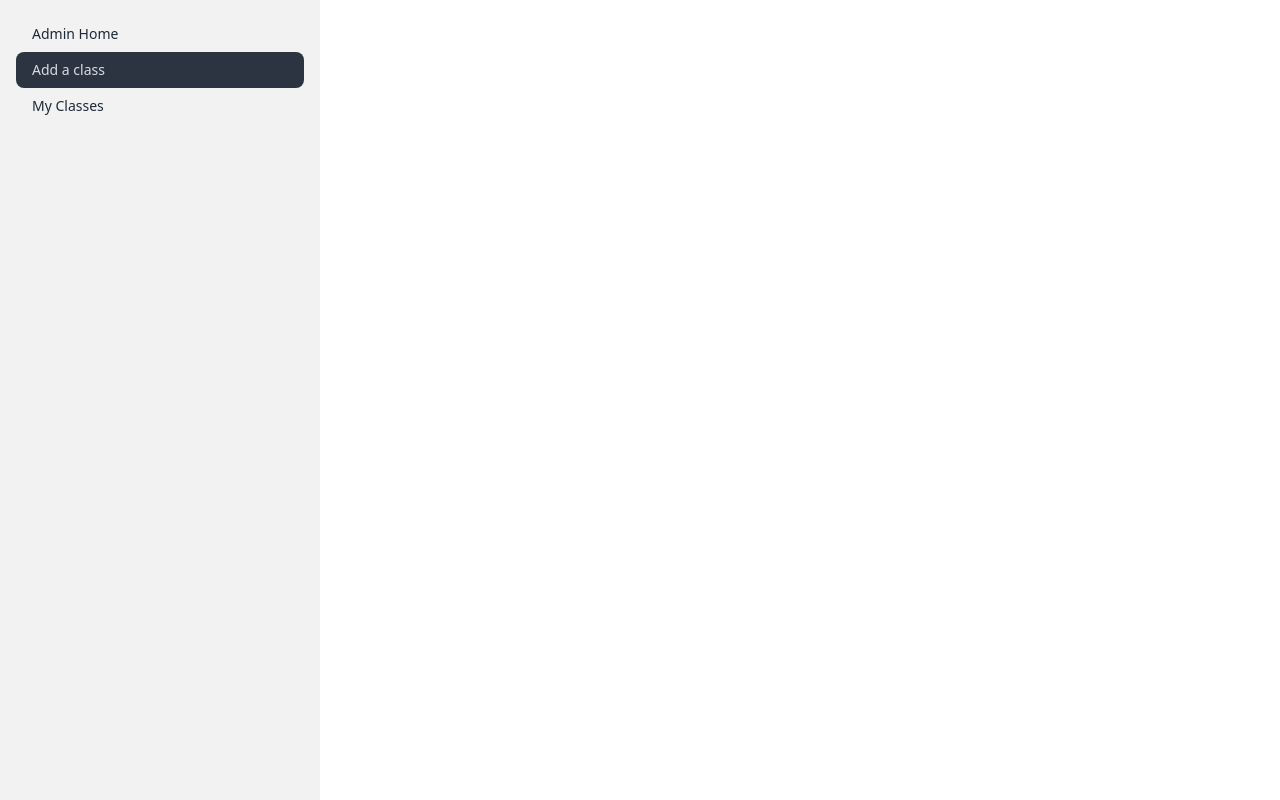
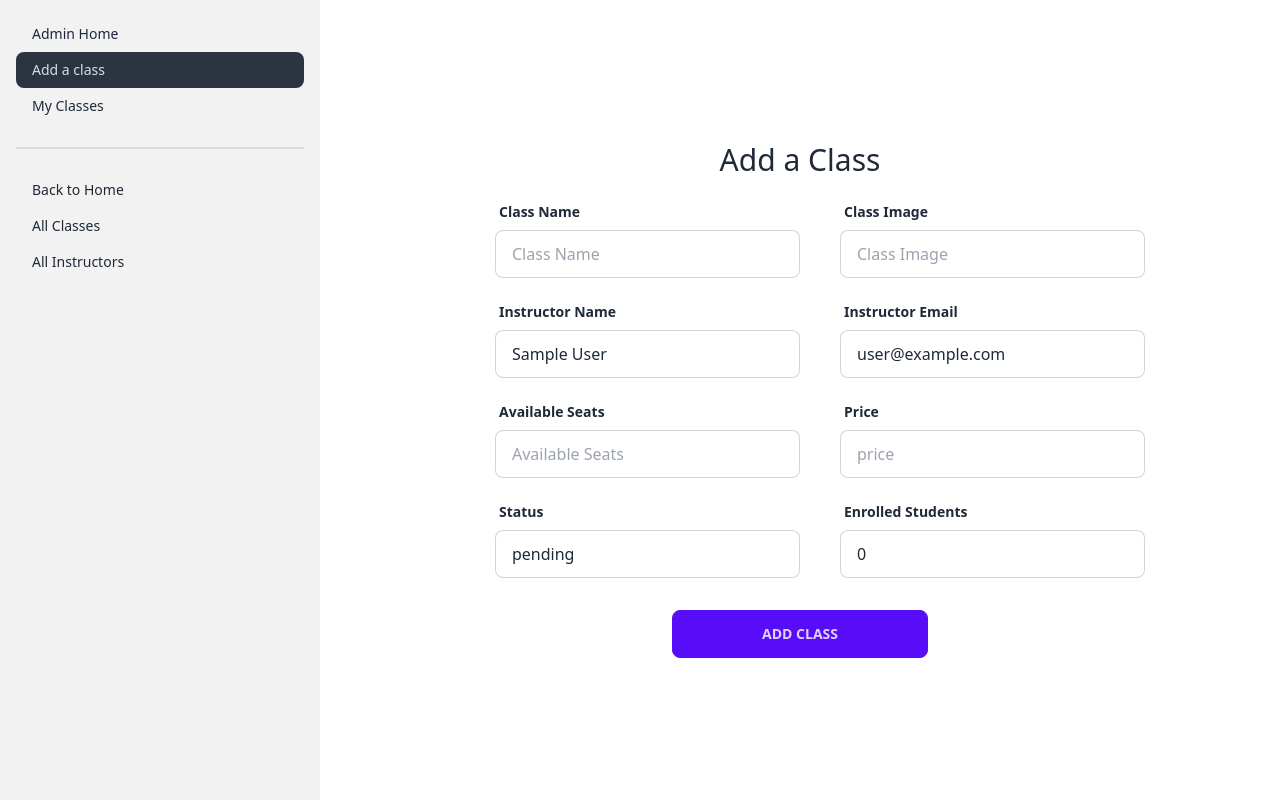
Before and after one commit to anika-aurony/future-champions-academy-client, a React (Vite) app: page /dashboard/addClass in a window 1280 px wide. Built offline with nearby package versions, Linux system fonts and the light colour scheme; no server answers; sample sign-in values are in the browser's storage.

Commit message:
instructor dashboard add commit

```diff
--- a/package.json
+++ b/package.json
@@ -17,7 +17,8 @@
     "react-dom": "^18.2.0",
     "react-hook-form": "^7.44.3",
     "react-router-dom": "^6.12.1",
-    "sort-by": "^1.2.0"
+    "sort-by": "^1.2.0",
+    "sweetalert2": "^11.7.12"
   },
   "devDependencies": {
     "@types/react": "^18.0.37",
--- a/src/Pages/Dashboard/AddClass/AddClass.jsx
+++ b/src/Pages/Dashboard/AddClass/AddClass.jsx
@@ -1,8 +1,112 @@
-import React from 'react';
+import React, { useContext } from 'react';
+import { useForm } from 'react-hook-form';
+import { AuthContext } from '../../providers/AuthProviders';
+import Swal from 'sweetalert2';
 
 const AddClass = () => {
+    const { register, handleSubmit, reset } = useForm();
+    const { user } = useContext(AuthContext);
+
+    const onSubmit = data => {
+        console.log(data);
+        fetch('http://localhost:5000/activities', {
+            method: 'POST',
+            headers: {
+                'content-type': 'application/json'
+            },
+            body: JSON.stringify(data)
+        })
+            .then(res => res.json())
+            .then(data => {
+                console.log(data)
+
+                if (data.insertedId) {
+                    Swal.fire({
+                        title: 'Success!',
+                        text: 'Toy information Updated',
+                        icon: 'success',
+                        confirmButtonText: 'Cool'
+                    })
+                }
+                // form.reset();
+
+            })
+
+    };
     return (
         <div>
+            <h1 className='text-center text-3xl mb-4 '>Add a Class</h1>
+            <form onSubmit={handleSubmit(onSubmit)} >
+                <div className='grid grid-cols-1  md:grid-cols-2'>
+                    <div className="form-control w-full mb-4 ">
+                        <label className="label">
+                            <span className="label-text font-semibold">Class Name</span>
+                        </label>
+                        <input type="text" placeholder="Class Name"
+                            {...register("name", { required: true, maxLength: 120 })}
+                            className="input input-bordered w-full " />
+                    </div>
+                    <div className="form-control w-full mb-4 ms-10">
+                        <label className="label">
+                            <span className="label-text font-semibold">Class Image</span>
+                        </label>
+                        <input type="text" placeholder="Class Image"
+                            {...register("image", { required: true, maxLength: 120 })}
+                            className="input input-bordered w-full " />
+                    </div>
+                    <div className="form-control w-full mb-4">
+                        <label className="label">
+                            <span className="label-text font-semibold">Instructor Name</span>
+                        </label>
+                        <input type="text" defaultValue={user?.displayName}
+                            {...register("instructor", { required: true, maxLength: 120 })}
+                            className="input input-bordered w-full " />
+                    </div>
+                    <div className="form-control w-full mb-4 ms-10">
+                        <label className="label">
+                            <span className="label-text font-semibold">Instructor Email</span>
+                        </label>
+                        <input type="text" defaultValue={user?.email}
+                            {...register("instructorEmail", { required: true, maxLength: 120 })}
+                            className="input input-bordered w-full " />
+                    </div>
+                    <div className="form-control w-full mb-4">
+                        <label className="label">
+                            <span className="label-text font-semibold">Available Seats</span>
+                        </label>
+                        <input type="number" placeholder='Available Seats'
+                            {...register("availableSeat", { required: true, maxLength: 120 })}
+                            className="input input-bordered w-full " />
+                    </div>
+                    <div className="form-control w-full mb-4 ms-10">
+                        <label className="label">
+                            <span className="label-text font-semibold">Price</span>
+                        </label>
+                        <input type="number" placeholder='price'
+                            {...register("price", { required: true, maxLength: 120 })}
+                            className="input input-bordered w-full " />
+                    </div>
+                    <div className="form-control w-full mb-4">
+                        <label className="label">
+                            <span className="label-text font-semibold">Status</span>
+                        </label>
+                        <input type="text" defaultValue='pending'
+                            {...register("status", { required: true, maxLength: 120 })}
+                            className="input input-bordered w-full " />
+                    </div>
+                    <div className="form-control w-full mb-4 ms-10">
+                        <label className="label">
+                            <span className="label-text font-semibold">Enrolled Students</span>
+                        </label>
+                        <input type="number" defaultValue='0'
+                            {...register("totalStudents", { required: true, maxLength: 120 })}
+                            className="input input-bordered w-full " />
+                    </div>
+                </div>
+                <div className='text-center'>
+                    <input className="btn btn-wide btn-primary mt-4 " type="submit" value="Add Class" />
+                </div>
+            </form>
 
         </div>
     );
--- a/src/Pages/Dashboard/AddClass/MyClasses/MyClasses.jsx
+++ b/src/Pages/Dashboard/AddClass/MyClasses/MyClasses.jsx
@@ -1,6 +1,20 @@
-import React from 'react';
+import React, { useContext, useEffect, useState } from 'react';
+import { AuthContext } from '../../../providers/AuthProviders';
 
 const MyClasses = () => {
+    const { user } = useContext(AuthContext);
+    const [myClasses, setmyClasses] = useState([]);
+
+    console.log(myClasses)
+
+    useEffect(() => {
+        fetch('http://localhost:5000/activities')
+            .then(res => res.json())
+            .then(data => {
+               const myClass= data.filter(data => data.instructorEmail === user.email )
+                setmyClasses(myClass)
+            })
+    }, [])
     return (
         <div>
 
--- a/src/Pages/Dashboard/InstructorHome/InstructorHome.jsx
+++ b/src/Pages/Dashboard/InstructorHome/InstructorHome.jsx
@@ -1,9 +1,11 @@
-import React from 'react';
+import React, { useContext } from 'react';
+import { AuthContext } from '../../providers/AuthProviders';
 
 const InstructorHome = () => {
+    const { user } = useContext(AuthContext);
     return (
         <div>
-            <h1>Instructor </h1>
+            <h1>Welcome Instructor: {user.displayName}  </h1>
         </div>
     );
 };
--- a/src/Pages/ShowActivities/ShowActivities.jsx
+++ b/src/Pages/ShowActivities/ShowActivities.jsx
@@ -6,11 +6,7 @@ const ShowActivities = (props) => {
     } = props.activity;
 
 
-// let [seatZero, setSeatZero] = useState(false);
 
-//     if(availableSeats <= 0){
-//         setSeatZero = true
-//     }
 
     return (
 
--- a/src/layout/Dashboard.jsx
+++ b/src/layout/Dashboard.jsx
@@ -35,6 +35,10 @@ const Dashboard = () => {
                             </li>
                         </>
                     }
+                    <div className="divider"></div>
+                    <li><NavLink to="/">Back to Home</NavLink> </li>
+                    <li><NavLink to="/AllActivities">All Classes</NavLink> </li>
+                    <li><NavLink to="/showInstructors">All Instructors</NavLink> </li>
                 </ul>
 
             </div>
```
Also changed, not shown: 1 other file (tests, documents, lock files or other folders).
